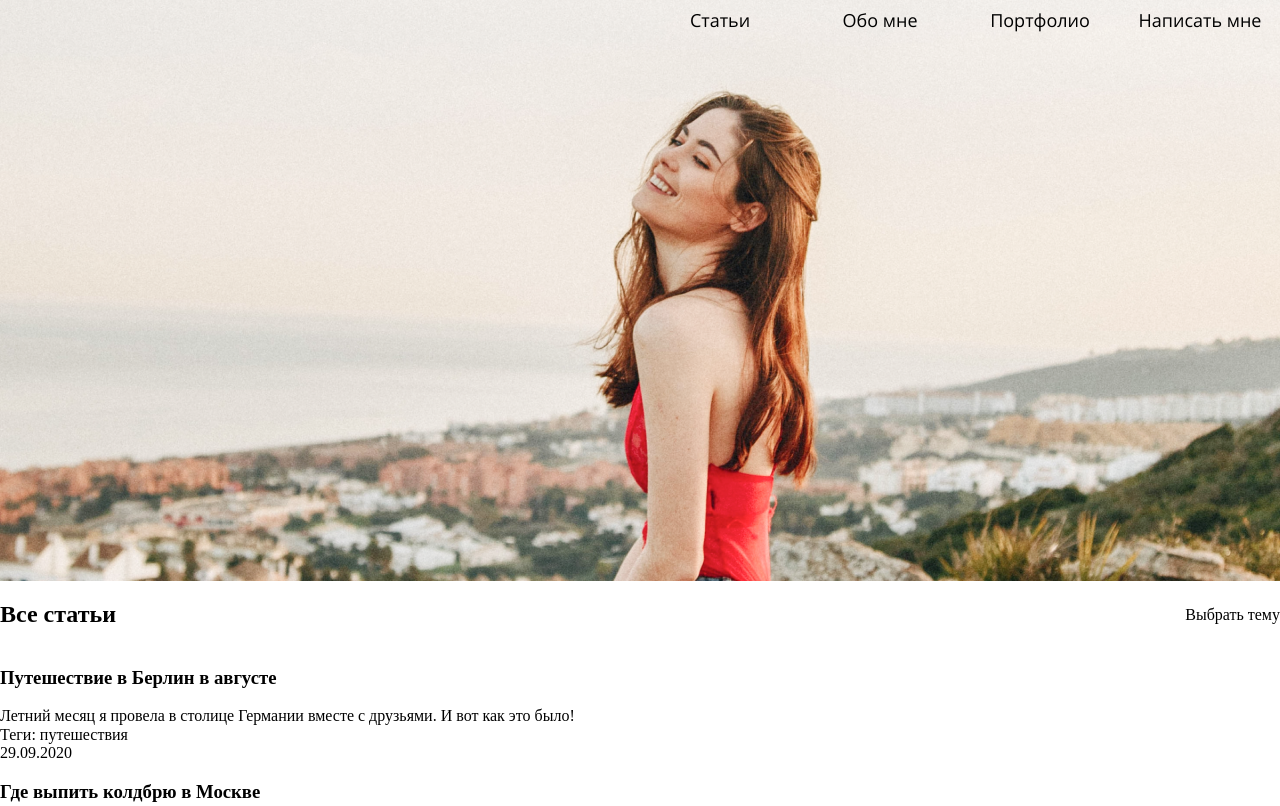
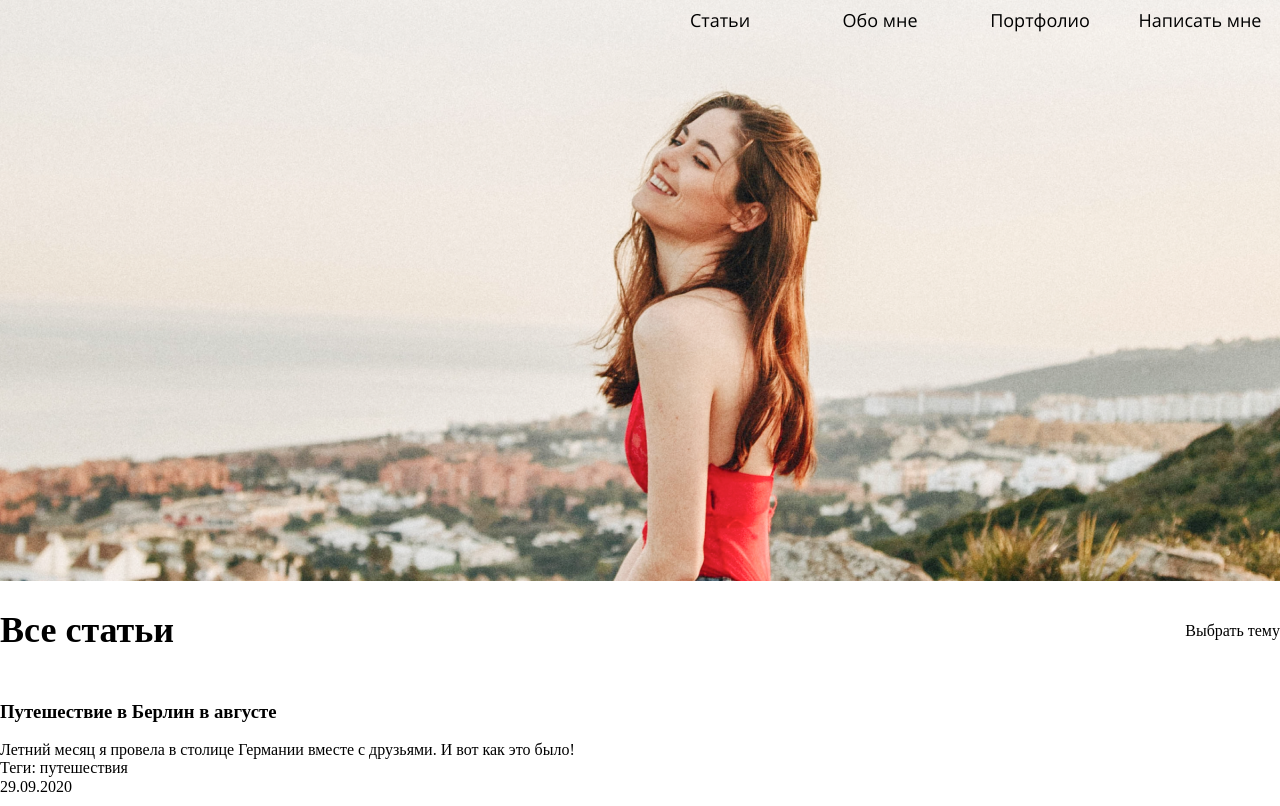
Before and after one commit to Livanenkova/Livanenkova-zaverstai, a website: page source/Index.html in a window 1280 px wide. Shown: the top 806 px of the page. Drawn offline with nearby package versions, Linux system fonts and the light colour scheme; files that its build step writes are made by us from their sources.

Commit message:
add font articles

```diff
--- a/source/sass/blocks/page-articles.scss
+++ b/source/sass/blocks/page-articles.scss
@@ -9,6 +9,9 @@
 
 .articles__title-text {
   width: 50%;
+  font-family: 'Spectral SC', serif;
+  font-size: 36px;
+  font-weight: 700;
 }
 
 .articles__title-filter {
--- a/source/sass/blocks/page-header.scss
+++ b/source/sass/blocks/page-header.scss
@@ -1,6 +1,6 @@
 .neader--main {
   background-color: #efeae5;
-  background-image: url(../../img/header_bg.png);
+  background-image: url(../img/header_bg.png);
   background-size: cover;
   background-repeat: no-repeat;
   background-position: center;
```
